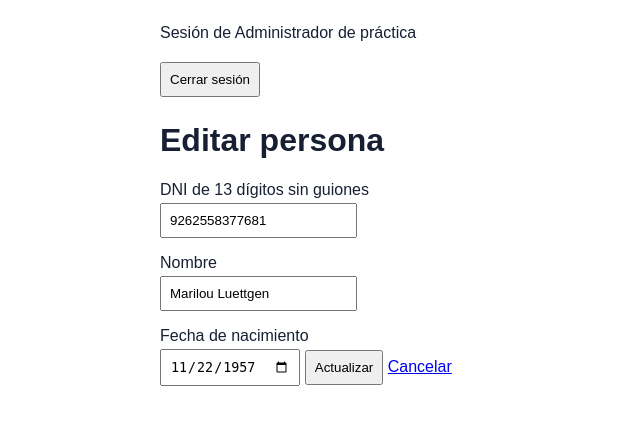
After one commit to Aldo-Gome/personas-laravel, a Laravel app: page /personas/1/editar in a window 1280 px wide. The commit adds this page. Shown: the top 425 px of the page, without its empty margins (0-640 px from the left). Run offline with Laravel 12, Linux system fonts and the light colour scheme; a user stored in the database is signed in; data comes from the database, SQL or seed files in the repository.

Commit message:
Actualizar registro

```diff
--- a/app/Http/Controllers/PersonaController.php
+++ b/app/Http/Controllers/PersonaController.php
@@ -4,6 +4,7 @@ namespace App\Http\Controllers;
 
 use App\Models\Persona;
 use Illuminate\Http\Request;
+use Illuminate\Validation\Rule;
 
 class PersonaController extends Controller
 {
@@ -35,4 +36,33 @@ class PersonaController extends Controller
         return redirect()->route('personas.index')
             ->with('exito', 'Persona creada correctamente.');
     }
+
+    public function edit(int $id)
+    {
+        $persona = Persona::findOrFail($id);
+        return view('personas.edit', ['persona' => $persona]);
+    }
+
+    public function update(Request $request, int $id)
+    {
+        $persona = Persona::findOrFail($id);
+
+        $datos = $request->validate([
+            'dni' => [
+                'required',
+                'regex:/^[0-9]{13}$/',
+                Rule::unique('personas', 'dni')->ignore($persona)
+            ],
+            'nombre' => ['required', 'string', 'max:100'],
+            'fecha_nacimiento' => ['required', 'date', 'before_or_equal:today'],
+        ]);
+
+        $persona->dni = $datos['dni'];
+        $persona->nombre = $datos['nombre'];
+        $persona->fecha_nacimiento = $datos['fecha_nacimiento'];
+        $persona->save();
+
+        return redirect()->route('personas.index')
+            ->with('exito', 'Persona actualizada correctamente.');
+    }
 }
--- /dev/null
+++ b/resources/views/personas/edit.blade.php
@@ -0,0 +1,25 @@
+@extends('layouts.app')
+
+@section('contenido')
+<h1>Editar persona</h1>
+
+<form method="POST" action="{{ route('personas.update', $persona->id) }}">
+    @csrf
+    @method('PUT')
+
+    <label for="dni">DNI de 13 dígitos sin guiones</label>
+    <input id="dni" name="dni" type="text" maxlength="13" pattern="[0-9]{13}"
+           value="{{ old('dni', $persona->dni) }}" required>
+
+    <label for="nombre">Nombre</label>
+    <input id="nombre" name="nombre" type="text" maxlength="100"
+           value="{{ old('nombre', $persona->nombre) }}" required>
+
+    <label for="fecha_nacimiento">Fecha de nacimiento</label>
+    <input id="fecha_nacimiento" name="fecha_nacimiento" type="date"
+           value="{{ old('fecha_nacimiento', $persona->fecha_nacimiento->format('Y-m-d')) }}" required>
+
+    <button type="submit">Actualizar</button>
+    <a href="{{ route('personas.index') }}">Cancelar</a>
+</form>
+@endsection
--- a/resources/views/personas/index.blade.php
+++ b/resources/views/personas/index.blade.php
@@ -10,6 +10,7 @@
             <th>DNI</th>
             <th>Nombre</th>
             <th>Nacimiento</th>
+            <th>Acciones</th>
         </tr>
     </thead>
     <tbody>
@@ -19,9 +20,12 @@
                 <td>{{ $persona->dni }}</td>
                 <td>{{ $persona->nombre }}</td>
                 <td>{{ $persona->fecha_nacimiento->format('d/m/Y') }}</td>
+                <td>
+                    <a href="{{ route('personas.edit', $persona->id) }}">Editar</a>
+                </td>
             </tr>
         @empty
-            <tr><td colspan="4">No hay personas registradas.</td></tr>
+            <tr><td colspan="5">No hay personas registradas.</td></tr>
         @endforelse
     </tbody>
 </table>
--- a/routes/web.php
+++ b/routes/web.php
@@ -20,5 +20,10 @@ Route::middleware('auth')->group(function () {
     Route::get('/personas/crear', [PersonaController::class, 'create'])->name('personas.create');
     Route::post('/personas', [PersonaController::class, 'store'])->name('personas.store');
 
+    Route::get('/personas/{id}/editar', [PersonaController::class, 'edit'])
+        ->whereNumber('id')->name('personas.edit');
+    Route::put('/personas/{id}', [PersonaController::class, 'update'])
+        ->whereNumber('id')->name('personas.update');
+
     Route::post('/logout', [LoginController::class, 'destroy'])->name('logout');
 });
```
